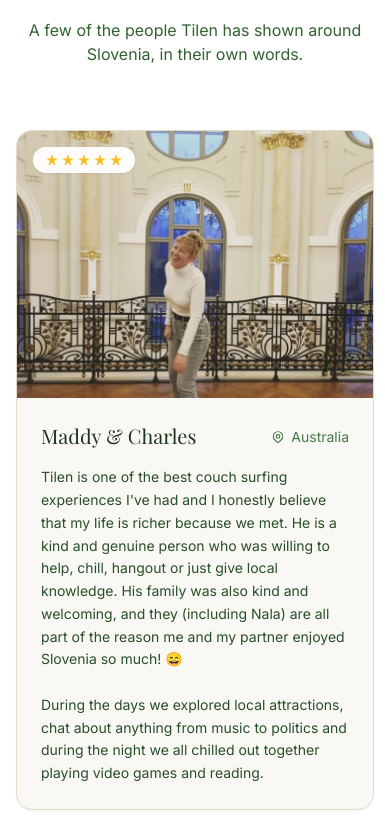
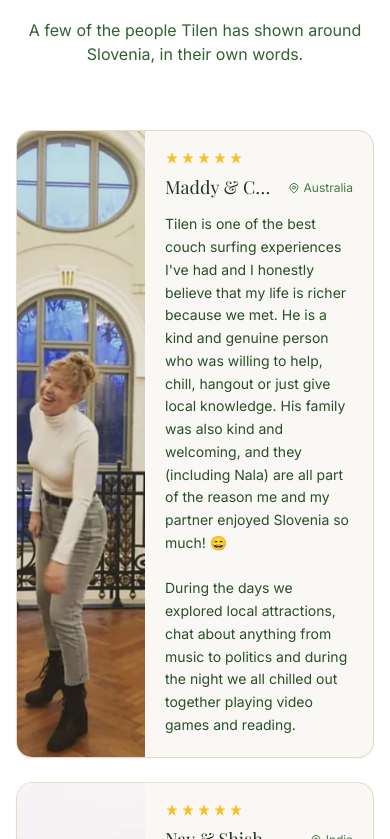
Before and after one commit to KajaCandy/TilenToursSLO, a Next.js app: page /en in a window 390 px wide. Shown: the part 4805-5644 px from the top of the page. Built offline with nearby package versions, Linux system fonts and the light colour scheme; a web font is replaced by a local one.

Commit message:
Reviews: smaller horizontal photos beside the quote

```diff
--- a/src/components/Reviews.tsx
+++ b/src/components/Reviews.tsx
@@ -54,13 +54,13 @@ export default function Reviews() {
           <p className="text-forest-600 max-w-xl mx-auto">{t("subtitle")}</p>
         </div>
 
-        <div className="grid md:grid-cols-2 gap-8">
+        <div className="grid md:grid-cols-2 gap-6">
           {REVIEWS.map((r) => (
             <article
               key={r.slug}
-              className="bg-beige-50 rounded-2xl overflow-hidden border border-beige-200 shadow-sm hover:shadow-md transition-shadow flex flex-col"
+              className="bg-beige-50 rounded-2xl overflow-hidden border border-beige-200 shadow-sm hover:shadow-md transition-shadow flex"
             >
-              <div className="relative aspect-[4/3] overflow-hidden">
+              <div className="relative w-32 sm:w-40 flex-shrink-0 overflow-hidden">
                 <img
                   src={`/media/reviews/${r.slug}.webp`}
                   alt={`${r.name} from ${r.country}`}
@@ -68,20 +68,20 @@ export default function Reviews() {
                   style={{ objectPosition: r.focus }}
                   loading="lazy"
                 />
-                <div className="absolute top-4 left-4 inline-flex items-center gap-0.5 bg-white/95 backdrop-blur-sm rounded-full px-3 py-1.5 shadow-sm">
+              </div>
+
+              <div className="p-5 sm:p-6 flex-1 flex flex-col min-w-0">
+                <div className="flex items-center gap-0.5 mb-2">
                   {[0, 1, 2, 3, 4].map((i) => (
                     <svg key={i} className="w-3.5 h-3.5 text-amber-400" fill="currentColor" viewBox="0 0 24 24">
                       <path d="M12 2l2.39 7.36H22l-6.18 4.49L18.21 22 12 17.27 5.79 22l2.39-8.15L2 9.36h7.61z" />
                     </svg>
                   ))}
                 </div>
-              </div>
-
-              <div className="p-6 flex-1 flex flex-col">
-                <div className="flex items-baseline justify-between mb-4 gap-2">
-                  <h3 className="font-display text-xl text-forest-900">{r.name}</h3>
-                  <span className="inline-flex items-center gap-1.5 text-sm text-forest-500 whitespace-nowrap">
-                    <svg className="w-3.5 h-3.5" fill="none" stroke="currentColor" strokeWidth={2} viewBox="0 0 24 24">
+                <div className="flex items-baseline justify-between mb-3 gap-2">
+                  <h3 className="font-display text-lg text-forest-900 truncate">{r.name}</h3>
+                  <span className="inline-flex items-center gap-1 text-xs text-forest-500 whitespace-nowrap">
+                    <svg className="w-3 h-3" fill="none" stroke="currentColor" strokeWidth={2} viewBox="0 0 24 24">
                       <path strokeLinecap="round" strokeLinejoin="round" d="M17.657 16.657L13.414 20.9a2 2 0 01-2.828 0l-4.244-4.243a8 8 0 1111.314 0z" />
                       <path strokeLinecap="round" strokeLinejoin="round" d="M15 11a3 3 0 11-6 0 3 3 0 016 0z" />
                     </svg>
```
